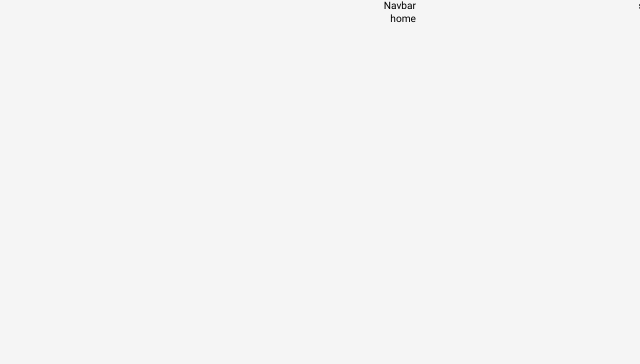
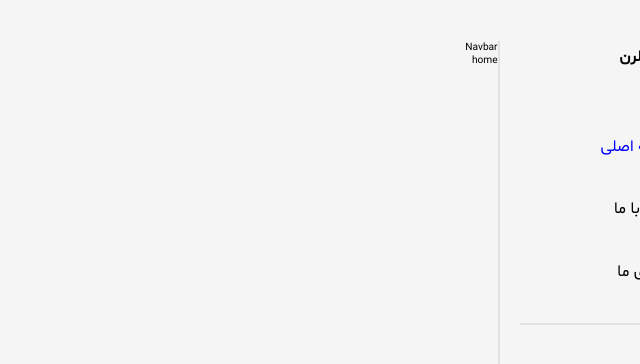
Before and after one commit to kaywanmohebjalali/Cms, a Next.js app: page / in a window 1280 px wide. Shown: the top 364 px of the page, without its empty margins (640-1280 px from the left). Built offline with nearby package versions, Linux system fonts and the light colour scheme.

Commit message:
create sidebar

```diff
--- /dev/null
+++ b/components/modules/logo/Logo.tsx
@@ -0,0 +1,12 @@
+import React from 'react'
+
+const Logo = () => {
+  return (
+    <div className='logo'>
+      <img src="./images/logo/logo.png" alt="" />
+      <h3 className='text-logo'>سنه  لرن</h3>
+    </div>
+  )
+}
+
+export default Logo
--- a/components/modules/sidebar/Sidebar.tsx
+++ b/components/modules/sidebar/Sidebar.tsx
@@ -1,8 +1,59 @@
 import React from 'react'
 import styled from '@/styles/Sidebar.module.scss'
+import Logo from '../logo/Logo'
+
+import "@fortawesome/fontawesome-svg-core/styles.css";
+import { config } from "@fortawesome/fontawesome-svg-core";
+import { FontAwesomeIcon } from '@fortawesome/react-fontawesome';
+import { faBookmark, faHouse, faLock,  faTag } from '@fortawesome/free-solid-svg-icons';
+config.autoAddCss = false;
+
+
 const Sidebar = () => {
   return (
-    <section className={`${styled.main}`}>sidebar</section>
+    <section className={`${styled.main}`}>
+      <Logo/>
+
+      <div className={`${styled.items}`}>
+
+      <div className={`${styled.item} ${styled.active}`}>
+        <span className={`${styled.point} ${styled.activePoint}`}></span>
+      <FontAwesomeIcon
+        icon={faHouse}
+      />
+         <p>صحفه اصلی</p>
+      </div>
+
+      <div className={`${styled.item} `}>
+        <span className={`${styled.point} `}></span>
+      <FontAwesomeIcon
+        icon={faTag}
+      />
+         <p> تماس با ما</p>
+      </div>
+
+
+      <div className={`${styled.item} `}>
+        <span className={`${styled.point}`}></span>
+      <FontAwesomeIcon
+        icon={faBookmark}
+      />
+         <p> درباره ی ما</p>
+      </div>
+
+
+
+      <div className={`${styled.item} ${styled.exit} `}>
+        <span className={`${styled.point}`}></span>
+      <FontAwesomeIcon
+        icon={faLock}
+      />
+         <p>خروج</p>
+      </div>
+
+
+      </div>
+    </section>
   )
 }
 
--- a/pages/_app.tsx
+++ b/pages/_app.tsx
@@ -5,7 +5,7 @@ import Navbar from "@/components/modules/navbar/Navbar";
 
 
 export default function App({ Component, pageProps }: AppProps) {
-  return <section className="app" >
+  return <section className="app container" >
 
     <div className="app-Sidebar">
 
--- a/styles/Sidebar.module.scss
+++ b/styles/Sidebar.module.scss
@@ -2,7 +2,46 @@
 .main{
     width: 100%;
     height: 100%;
+    padding: 0 2rem;
 
+}
+
+.items{
+    font-size: 1.6rem;
+ padding:6rem 0rem;
+ display: flex;
+ flex-direction: column;
+ gap: 4rem;
+}
+
+.item{
+ display: flex;
+
+ align-items: center;
+
+ gap: 1rem;
+}
+
+.point{
+ width: 2px;
+ height: 2px;
+ padding: 3px;
+ border-radius: 100%;
+ background-color: transparent;
+}
+
+.exit{
+ border-top: 2px solid rgba(202, 196, 196,0.4);
+ padding-top: 2rem;
 
 
 }
+
+.active{
+    color: var(--color-third);
+
+}
+
+.activePoint{
+    background-color: var(--color-third);
+}
--- a/styles/globals.scss
+++ b/styles/globals.scss
@@ -83,7 +83,7 @@ body {
   grid-template-rows: repeat(10, 1fr);
   background-color: var(--color-bg);
 
-  @media screen and (max-width:700px) {
+  @media screen and (max-width:900px) {
     grid-template-columns: repeat(7, 1fr);
   }
 
@@ -95,7 +95,8 @@ body {
   grid-row: 1/-1;
 
 
-  @media screen and (max-width:700px) {
+
+  @media screen and (max-width:900px) {
     grid-column: 1/-1;
     grid-row: 1/2;
 
@@ -108,12 +109,23 @@ body {
 
   grid-column: 2/-1;
   grid-row: 1/-1;
+ border-right: 2px solid rgba(202, 196, 196,0.4);
 
-
-  @media screen and (max-width:700px) {
+  @media screen and (max-width:900px) {
     grid-column: 1/-1;
     grid-row: 2/-1;
 
   }
 
 }
+
+.logo{
+
+  display: flex;
+  align-items: center;
+  gap:2rem
+}
+
+.text-logo{
+  font-size: 1.5rem;
+}
```
